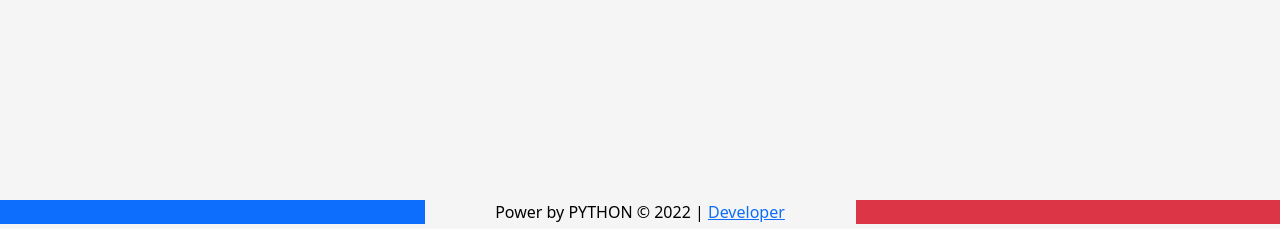
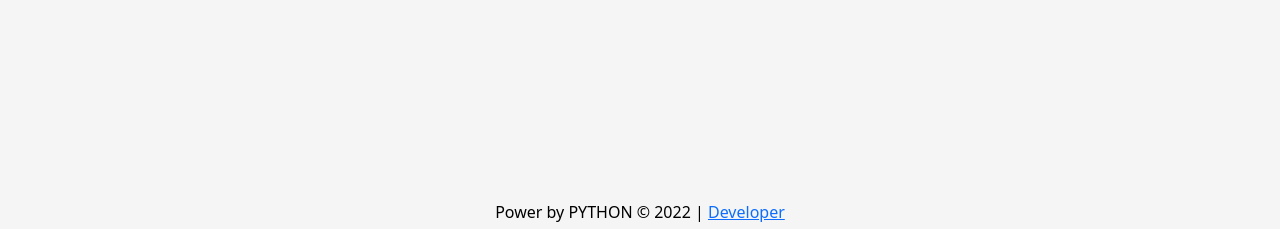
Before and after one commit to makan-dianka/job, a Django app: page / in a window 1280 px wide. Shown: the part 571-800 px from the top of the page. Run offline with Django 4.2, Linux system fonts and the light colour scheme; parts of the project's set-up code (start-up, migrations or seed data) failed here and were passed over.

Commit message:
remove bg color of footer

```diff
--- a/templates/layout/base.html
+++ b/templates/layout/base.html
@@ -37,9 +37,9 @@
   </body>
   <footer style="color: black; text-align: center; padding: 5.5px" class="footer">
     <div class="row">
-      <div class="col-md-4 bg-primary"></div>
+      <div class="col-md-4"></div>
       <div class="col-md-4">Power by PYTHON &copy; {% now 'Y' %} | <a href="https://www.makandianka.org" target="_blank">Developer</a></div>
-      <div class="col-md-4 bg-danger"></div>
+      <div class="col-md-4"></div>
     </div>
 
   </footer>
```
